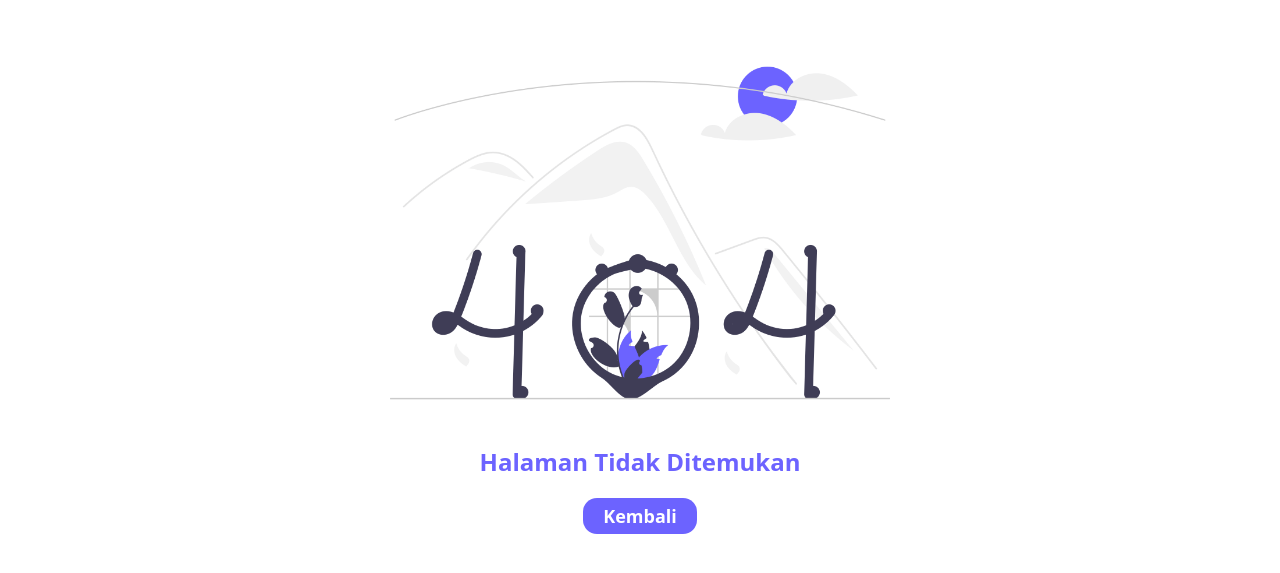
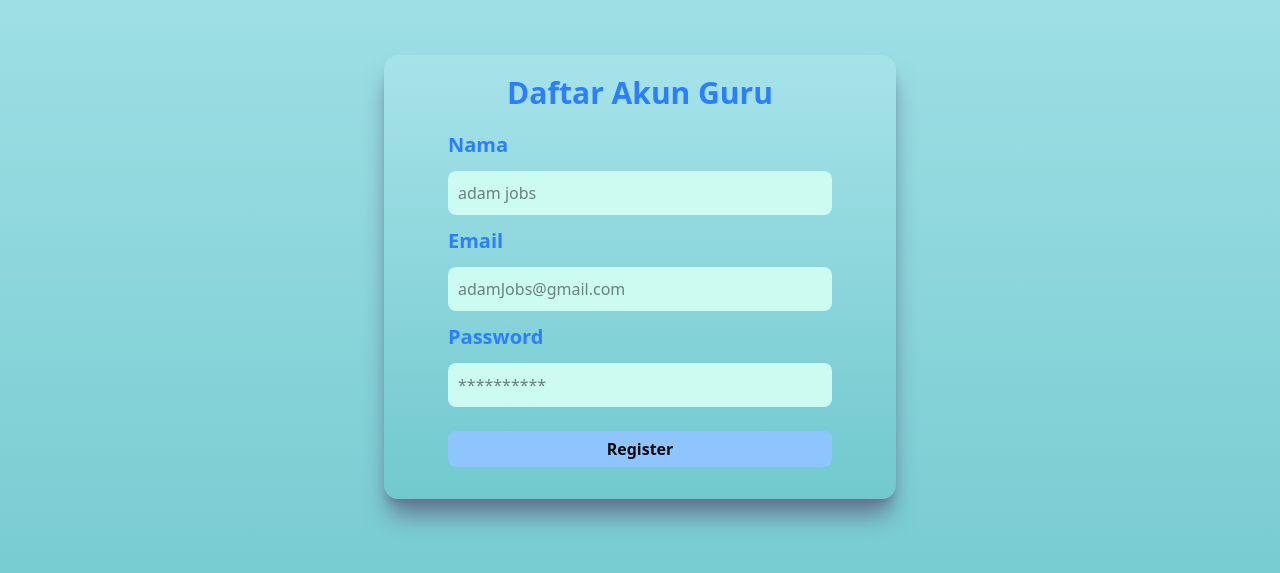
Before and after one commit to GaluhPncWirs/sistem-latihan-soal-bahasa, a Next.js app: page /Autentikasi/ForTeacher/DaftarAccountTeacher in a window 1280 px wide. Before the commit this address had no page. Shown: the part 123-696 px from the top of the page. Built offline with nearby package versions, Linux system fonts and the light colour scheme; no server answers.

Commit message:
menambahkan halaman buat akun khusus untuk guru

```diff
--- a/src/app/Autentikasi/Daftar/page.tsx
+++ b/src/app/Autentikasi/Daftar/page.tsx
@@ -12,21 +12,22 @@ export default function RegisterAccount() {
   async function handleRegister(e: any) {
     e.preventDefault();
     const dataRegister = {
-      fullName: e.currentTarget.fullname.value,
-      classes: e.currentTarget.kelas.value,
-      email: e.currentTarget.email.value,
-      password: e.currentTarget.password.value,
+      fullName: e.target.fullname.value,
+      classes: e.target.kelas.value,
+      email: e.target.email.value,
+      password: e.target.password.value,
+      role: "pelajar",
       idStudent: useRandomId(7, "STD"),
     };
     const { data, error }: any = await supabase
       .from("account-student")
-      .select("*")
-      .eq("email", dataRegister.email);
+      .select("email")
+      .eq("email", e.target.email.value);
     if (data.length > 0) {
-      toast("Akun Telah Ada, Buat Akun Yang berbeda");
+      toast("Nama Email Sudah Dibuat Sebelumnya. Buat kembali Yang Berbeda");
       setClearForm(true);
     } else if (error) {
-      toast("Error");
+      toast("Data Gagal Diload");
     } else {
       const { error }: any = await supabase
         .from("account-student")
@@ -34,7 +35,7 @@ export default function RegisterAccount() {
       if (error) {
         toast("Gagal Membuat Akun");
       } else {
-        toast("Berhasil Membuat Akun");
+        toast("Berhasil Membuat Akun Silahkan Kembali Ke Form Login");
       }
     }
   }
--- /dev/null
+++ b/src/app/Autentikasi/ForTeacher/DaftarAccountTeacher/page.tsx
@@ -0,0 +1,102 @@
+"use client";
+import { useRandomId } from "@/app/hooks/getRandomId";
+import { supabase } from "@/lib/supabase/data";
+import { useEffect, useState } from "react";
+import { toast } from "sonner";
+
+export default function RegisterAccountTeacher() {
+  const [clearForm, setClearForm] = useState<boolean>(false);
+
+  async function handleCreateAccountTeacher(e: any) {
+    e.preventDefault();
+    const payloadDataRegiterAccountTeacher = {
+      fullName: e.target.fullname.value,
+      email: e.target.email.value,
+      password: e.target.password.value,
+      role: "pengajar",
+      id_teacher: useRandomId(7, "TCR"),
+    };
+
+    const { data, error } = await supabase
+      .from("account_teacher")
+      .select("email")
+      .eq("email", e.target.email.value);
+    if (error) {
+      console.log("Data Gagal Diload");
+    } else if (data.length > 0) {
+      setClearForm(true);
+      console.log(
+        "Nama Email Sudah Dibuat Sebelumnya. Buat kembali Yang Berbeda"
+      );
+    } else {
+      const { error } = await supabase
+        .from("account_teacher")
+        .insert([payloadDataRegiterAccountTeacher]);
+      if (error) {
+        toast("Gagal Membuat Akun");
+      } else {
+        toast("Berhasil Membuat Akun, Silahkan Kembali Ke Form Login");
+        setClearForm(true);
+      }
+    }
+  }
+
+  return (
+    <div className="bg-[#71C9CE] bg-gradient-to-t to-[#A6E3E9] h-screen flex justify-center items-center flex-col">
+      <div className="bg-[#71C9CE] bg-gradient-to-t to-[#A6E3E9] rounded-xl shadow-xl shadow-slate-500 max-[640px]:w-10/12 sm:w-2/3 sm:py-5 md:w-1/2 lg:w-2/5 max-[640px]:py-5">
+        <h1 className="text-3xl font-bold text-blue-500 text-center mb-5">
+          Daftar Akun Guru
+        </h1>
+        <form
+          className="flex justify-center flex-col w-3/4 gap-3 mx-auto max-[640px]:gap-2"
+          onSubmit={(e) => handleCreateAccountTeacher(e)}
+        >
+          <label
+            htmlFor="fullname"
+            className="text-xl font-semibold text-blue-500"
+          >
+            Nama
+          </label>
+          <input
+            type="text"
+            id="fullname"
+            placeholder="adam jobs"
+            className="w-full rounded-md p-2.5 bg-teal-100"
+          />
+
+          <label
+            htmlFor="email"
+            className="text-xl font-semibold text-blue-500"
+          >
+            Email
+          </label>
+          <input
+            type="email"
+            id="email"
+            placeholder="adamJobs@gmail.com"
+            className="w-full rounded-md p-2.5 bg-teal-100"
+          />
+          <label
+            htmlFor="password"
+            className="text-xl font-semibold text-blue-500"
+          >
+            Password
+          </label>
+          <input
+            type="password"
+            id="password"
+            placeholder="**********"
+            className="w-full rounded-md p-2.5 bg-teal-100"
+          />
+
+          <button
+            className="bg-blue-300 rounded-md font-semibold w-full py-1.5 my-3 hover:bg-blue-400 disabled:cursor-not-allowed cursor-pointer"
+            type="submit"
+          >
+            Register
+          </button>
+        </form>
+      </div>
+    </div>
+  );
+}
--- a/src/app/Autentikasi/Login/page.tsx
+++ b/src/app/Autentikasi/Login/page.tsx
@@ -24,7 +24,7 @@ export default function LoginAccount() {
     if (valueTypeAccount === "siswa") {
       const { data, error }: any = await supabase
         .from("account-student")
-        .select("*")
+        .select("idStudent")
         .eq("email", valueEmail)
         .eq("password", valuePassword)
         .single();
@@ -37,7 +37,7 @@ export default function LoginAccount() {
     } else if (valueTypeAccount === "guru") {
       const { data, error }: any = await supabase
         .from("account_teacher")
-        .select("*")
+        .select("id_teacher")
         .eq("email", valueEmail)
         .eq("password", valuePassword)
         .single();
--- a/src/app/Teacher/Profil/page.tsx
+++ b/src/app/Teacher/Profil/page.tsx
@@ -160,7 +160,7 @@ export default function TeacherProfile() {
                 ) : (
                   <TableRow>
                     <TableCell
-                      colSpan={5}
+                      colSpan={6}
                       className="text-center text-lg font-semibold"
                     >
                       Belum Ada History
--- a/src/app/Teacher/dashboard/page.tsx
+++ b/src/app/Teacher/dashboard/page.tsx
@@ -184,24 +184,40 @@ export default function Teacher() {
               <Table>
                 <TableHeader>
                   <TableRow className="bg-[#3282B8]">
-                    <TableHead className="text-base">No</TableHead>
-                    <TableHead className="text-base">Nama Ujian</TableHead>
-                    <TableHead className="text-base">Kelas</TableHead>
-                    <TableHead className="text-base">Dibuat Tanggal</TableHead>
-                    <TableHead className="text-base">Tenggat Waktu</TableHead>
-                    <TableHead className="text-base">Status</TableHead>
+                    <TableHead className="text-base text-center">No</TableHead>
+                    <TableHead className="text-base text-center">
+                      Nama Ujian
+                    </TableHead>
+                    <TableHead className="text-base text-center">
+                      Kelas
+                    </TableHead>
+                    <TableHead className="text-base text-center">
+                      Dibuat Tanggal
+                    </TableHead>
+                    <TableHead className="text-base text-center">
+                      Tenggat Waktu
+                    </TableHead>
+                    <TableHead className="text-base text-center">
+                      Status
+                    </TableHead>
                   </TableRow>
                 </TableHeader>
                 <TableBody>
                   {dataManageExams.length > 0 ? (
                     dataManageExams.map((item: any, i: number) => (
                       <TableRow key={i}>
-                        <TableCell>{i + 1}</TableCell>
+                        <TableCell className="text-center">{i + 1}</TableCell>
                         <TableCell>{item.exams?.nama_ujian}</TableCell>
-                        <TableCell>{item.kelas}</TableCell>
-                        <TableCell>{item.dibuat_tgl}</TableCell>
-                        <TableCell>{item.tenggat_waktu}</TableCell>
-                        <TableCell>
+                        <TableCell className="text-center">
+                          {item.kelas}
+                        </TableCell>
+                        <TableCell className="text-center">
+                          {item.dibuat_tgl}
+                        </TableCell>
+                        <TableCell className="text-center">
+                          {item.tenggat_waktu}
+                        </TableCell>
+                        <TableCell className="text-center">
                           {item.lengthStudent.length ===
                           item.lengthStudentCompleteExams.length
                             ? "Selesai"
@@ -212,10 +228,10 @@ export default function Teacher() {
                   ) : (
                     <TableRow>
                       <TableCell
-                        className="text-center text-lg font-bold"
                         colSpan={6}
+                        className="text-center text-lg font-semibold"
                       >
-                        Belum Ada Tugas Yang Dibuat
+                        Belum Ada Soal Ujian Yang Dikelola
                       </TableCell>
                     </TableRow>
                   )}
--- a/src/component/khususGuru/hasilPertanyaan/pertanyaan.tsx
+++ b/src/component/khususGuru/hasilPertanyaan/pertanyaan.tsx
@@ -267,33 +267,13 @@ export default function ViewQuestions() {
             ))
           ) : (
             <TableRow>
-              <TableCell className="text-center text-lg font-bold" colSpan={6}>
-                Belum Ada Tugas Yang Dibuat
+              <TableCell
+                colSpan={6}
+                className="text-center text-lg font-semibold"
+              >
+                Belum Ada Soal Ujian Yang Dibuat
               </TableCell>
             </TableRow>
-            // Array.from({ length: 5 }).map((_, i) => (
-            //   <tr key={i}>
-            //     <td className="bg-stone-300 px-4 py-6 animate-pulse w-1/12">
-            //       <div className="h-4 bg-gray-500 rounded w-full mb-2"></div>
-            //     </td>
-            //     <td className="bg-stone-300 px-4 py-6 animate-pulse w-10/12">
-            //       <div className="h-4 bg-gray-500 rounded w-11/12 mb-2"></div>
-            //       <div className="h-4 bg-gray-500 rounded w-1/2 mb-2"></div>
-            //     </td>
-            //     <td className="bg-stone-300 px-4 py-6 animate-pulse w-10/12">
-            //       <div className="h-4 bg-gray-500 rounded w-11/12 mb-2"></div>
-            //       <div className="h-4 bg-gray-500 rounded w-1/2 mb-2"></div>
-            //     </td>
-            //     <td className="bg-stone-300 px-4 py-6 animate-pulse">
-            //       <div className="h-4 bg-gray-500 rounded w-10/12 mb-2"></div>
-            //       <div className="h-4 bg-gray-500 rounded w-11/12 mb-2"></div>
-            //     </td>
-            //     <td className="bg-stone-300 px-4 py-6 animate-pulse">
-            //       <div className="h-4 bg-gray-500 rounded w-10/12 mb-2"></div>
-            //       <div className="h-4 bg-gray-500 rounded w-11/12 mb-2"></div>
-            //     </td>
-            //   </tr>
-            // ))
           )}
         </TableBody>
       </Table>
--- a/src/component/khususGuru/kelolaSiswa/manageStudent.tsx
+++ b/src/component/khususGuru/kelolaSiswa/manageStudent.tsx
@@ -34,10 +34,6 @@ export default function ManageStudent() {
           )
           .eq("exams.idTeacher", idTeacher);
 
-      // const { data: dataManageExams, error: errorDataManageExams }: any =
-      //   await supabase.from("managed_exams").select("*");
-      // // .eq("id_Teacher", idTeacher);
-
       if (errorStudent || errorHistoryStudent) {
         console.log("data gagal diambil");
       } else {
@@ -72,7 +68,6 @@ export default function ManageStudent() {
               status_exam: cur.status_exam,
             });
             findId.created_at.push(cur.created_at);
-            findId.arrIdExams.push(cur.exam_id);
           }
           return acc;
         }, []);
@@ -168,7 +163,10 @@ export default function ManageStudent() {
           ))
         ) : (
           <TableRow>
-            <TableCell className="text-center text-lg font-bold" colSpan={6}>
+            <TableCell
+              colSpan={6}
+              className="text-center text-lg font-semibold"
+            >
               Belum Ada Siswa
             </TableCell>
           </TableRow>
--- a/src/middleware.ts
+++ b/src/middleware.ts
@@ -1,15 +1,15 @@
 import { NextRequest, NextResponse } from "next/server";
 
+export function middleware(req: NextRequest) {
+  const role = req.cookies.get("role")?.value;
 
-export function middleware(req: NextRequest){
-    const role = req.cookies.get('role')?.value
+  if (role !== "pengajar") {
+    return NextResponse.redirect(new URL("/", req.url));
+  }
 
-    if(role !== "pengajar"){
-        return NextResponse.redirect(new URL('/', req.url))
-    }
-    return NextResponse.next()
+  return NextResponse.next();
 }
 
 export const config = {
-    matcher: ["/Teacher/:path*"]
-}
+  matcher: ["/Teacher/:path*"],
+};
```
